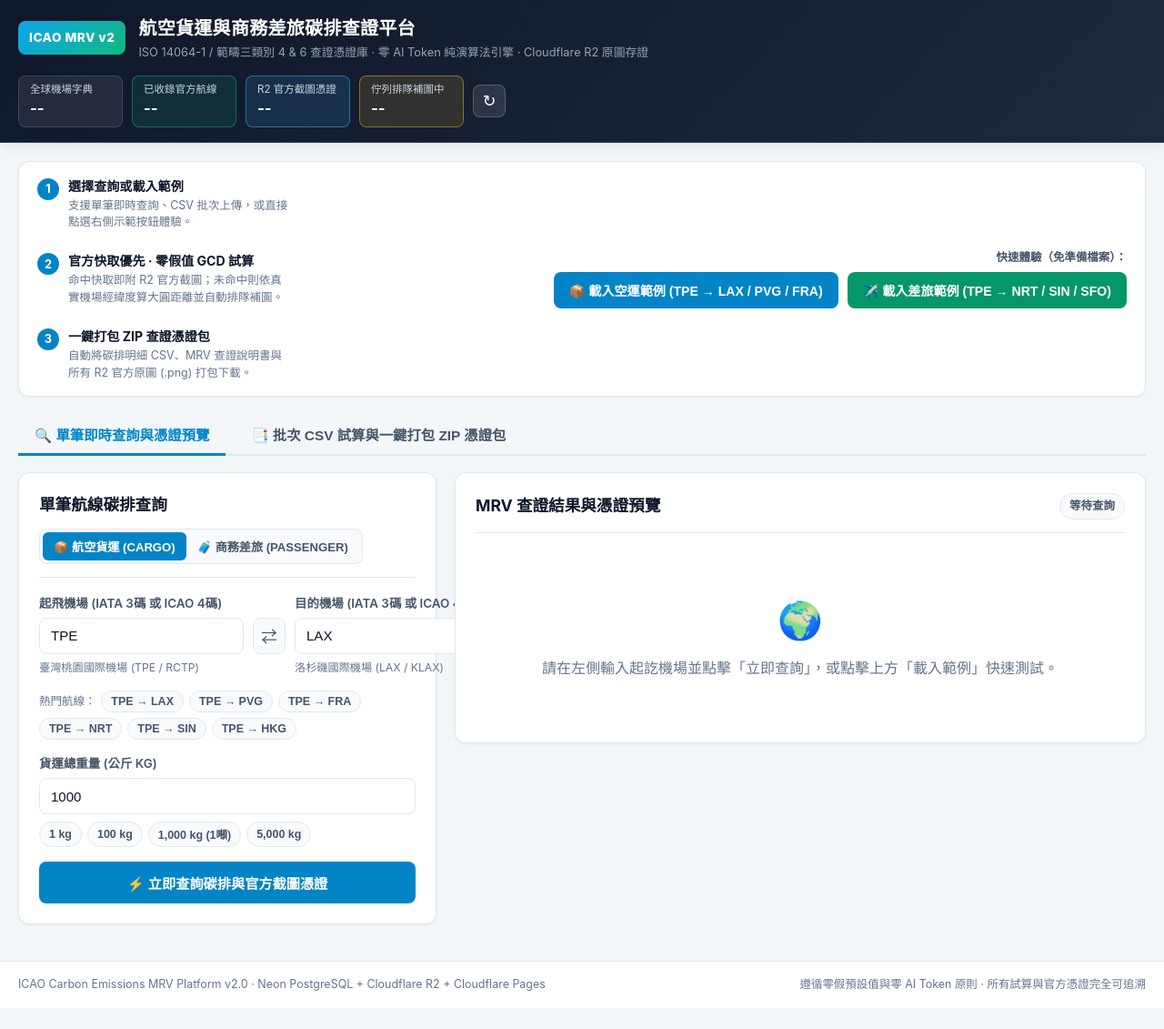
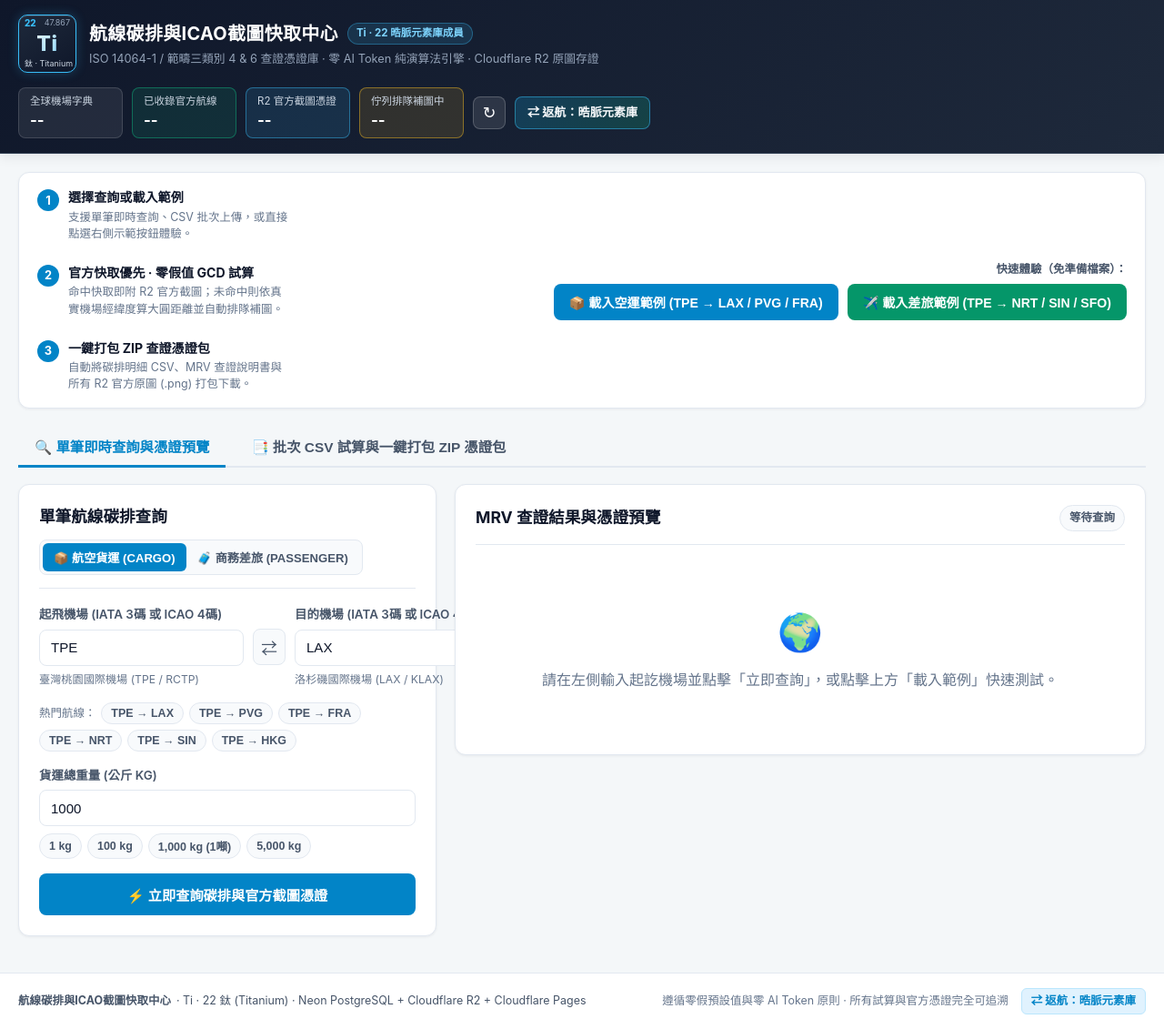
Before and after one commit to whaochen/icao-carbon-v2, a website: page web/index.html in a window 1280 px wide. Shown: the whole page at 91% size. Before the commit the page ends 1108 px from the top, so only its background shows below. Drawn offline with nearby package versions, Linux system fonts and the light colour scheme; no server answers.

Commit message:
Style: Rebrand to 航線碳排與ICAO截圖快取中心 with Ti-22 badge and Hao Element Matrix navigation

```diff
--- a/web/app.js
+++ b/web/app.js
@@ -33,6 +33,7 @@ const DEMO_PAX_ITEMS = [
 
 // ==================== 初始化 ====================
 document.addEventListener("DOMContentLoaded", async () => {
+  checkOriginArrivalBanner();
   bindTabEvents();
   bindSingleLookupEvents();
   bindBatchEvents();
@@ -41,6 +42,15 @@ document.addEventListener("DOMContentLoaded", async () => {
 
   await Promise.all([loadQueueStatus(), loadAirportsDictionary()]);
 });
+
+function checkOriginArrivalBanner() {
+  const params = new URLSearchParams(window.location.search);
+  const fromParam = (params.get("from") || params.get("ref") || "").toLowerCase();
+  if (fromParam.includes("hao") || fromParam.includes("element") || fromParam.includes("matrix")) {
+    const bar = document.getElementById("originArrivalBar");
+    if (bar) bar.hidden = false;
+  }
+}
 
 // ==================== 頂部狀態列與機場字典 ====================
 async function loadQueueStatus() {
--- a/web/index.html
+++ b/web/index.html
@@ -3,19 +3,37 @@
 <head>
   <meta charset="UTF-8" />
   <meta name="viewport" content="width=device-width, initial-scale=1.0" />
-  <title>ICAO 航空碳排 MRV 查證與批次憑證系統 v2.0</title>
+  <title>航線碳排與ICAO截圖快取中心 | Ti · 22 鈦 — 晧脈元素庫</title>
   <link rel="stylesheet" href="./styles.css" />
   <!-- JSZip CDN：純前端無 Token 打包 R2 官方截圖與 CSV 查證報表 -->
   <script src="https://cdn.jsdelivr.net/npm/jszip@3.10.1/dist/jszip.min.js"></script>
 </head>
 <body>
+  <!-- 來源提示列（當網址帶有 ?from=hao-element-matrix 時自動顯示） -->
+  <div class="origin-arrival-bar" id="originArrivalBar" hidden>
+    <div class="container origin-arrival-inner">
+      <span class="arrival-text">✈️ 已自『晧脈元素庫』起飛抵達 <strong>Ti·22 航線中心</strong>（航線碳排與ICAO截圖快取中心）</span>
+      <a href="https://hao-element-matrix.pages.dev/" class="arrival-return-link">⇄ 快速返航：晧脈元素庫</a>
+    </div>
+  </div>
+
   <!-- 頂部品牌與即時資料庫狀態列 -->
   <header class="topbar">
     <div class="container topbar-inner">
       <div class="brand">
-        <div class="brand-badge">ICAO MRV v2</div>
+        <a href="https://hao-element-matrix.pages.dev/" class="element-tile" title="晧脈元素庫 · 第 22 號元素：鈦 (Titanium)">
+          <div class="element-top">
+            <span class="element-number">22</span>
+            <span class="element-mass">47.867</span>
+          </div>
+          <div class="element-symbol">Ti</div>
+          <div class="element-name">鈦 · Titanium</div>
+        </a>
         <div>
-          <h1 class="brand-title">航空貨運與商務差旅碳排查證平台</h1>
+          <div class="brand-title-row">
+            <h1 class="brand-title">航線碳排與ICAO截圖快取中心</h1>
+            <span class="element-member-tag">Ti · 22 晧脈元素庫成員</span>
+          </div>
           <p class="brand-subtitle">ISO 14064-1 / 範疇三類別 4 &amp; 6 查證憑證庫 · 零 AI Token 純演算法引擎 · Cloudflare R2 原圖存證</p>
         </div>
       </div>
@@ -40,6 +58,9 @@
         <button type="button" class="btn-icon" id="btnRefreshStats" title="重新整理資料庫狀態">
           ↻
         </button>
+        <a href="https://hao-element-matrix.pages.dev/" class="btn-return-matrix" title="返回晧脈元素庫主控台">
+          ⇄ 返航：晧脈元素庫
+        </a>
       </div>
     </div>
   </header>
@@ -440,8 +461,14 @@
   <!-- 底部版權與架構資訊 -->
   <footer class="footer">
     <div class="container footer-inner">
-      <span>ICAO Carbon Emissions MRV Platform v2.0 · Neon PostgreSQL + Cloudflare R2 + Cloudflare Pages</span>
-      <span>遵循零假預設值與零 AI Token 原則 · 所有試算與官方憑證完全可追溯</span>
+      <div class="footer-brand">
+        <strong>航線碳排與ICAO截圖快取中心</strong>
+        <span>· Ti · 22 鈦 (Titanium) · Neon PostgreSQL + Cloudflare R2 + Cloudflare Pages</span>
+      </div>
+      <div class="footer-nav">
+        <span>遵循零假預設值與零 AI Token 原則 · 所有試算與官方憑證完全可追溯</span>
+        <a href="https://hao-element-matrix.pages.dev/" class="footer-return-link">⇄ 返航：晧脈元素庫</a>
+      </div>
     </div>
   </footer>
 
--- a/web/styles.css
+++ b/web/styles.css
@@ -47,7 +47,42 @@ body {
   width: 100%;
 }
 
-/* ==================== Topbar ==================== */
+/* ==================== Origin Arrival Banner & Topbar ==================== */
+.origin-arrival-bar {
+  background: linear-gradient(90deg, #0284c7 0%, #059669 100%);
+  color: #ffffff;
+  font-size: 0.82rem;
+  padding: 7px 0;
+  border-bottom: 1px solid rgba(255, 255, 255, 0.2);
+}
+
+.origin-arrival-bar[hidden] {
+  display: none;
+}
+
+.origin-arrival-inner {
+  display: flex;
+  align-items: center;
+  justify-content: space-between;
+  flex-wrap: wrap;
+  gap: 10px;
+}
+
+.arrival-return-link {
+  color: #ffffff;
+  font-weight: 700;
+  text-decoration: none;
+  background: rgba(15, 23, 42, 0.25);
+  border: 1px solid rgba(255, 255, 255, 0.35);
+  padding: 2px 10px;
+  border-radius: 999px;
+  transition: background 0.15s;
+}
+
+.arrival-return-link:hover {
+  background: rgba(15, 23, 42, 0.45);
+}
+
 .topbar {
   background: linear-gradient(135deg, #0f172a 0%, #1e293b 100%);
   color: #ffffff;
@@ -70,15 +105,72 @@ body {
   gap: 14px;
 }
 
-.brand-badge {
-  background: linear-gradient(135deg, #0ea5e9, #10b981);
-  color: #fff;
+/* Ti · 22 化學元素方塊徽章 */
+.element-tile {
+  width: 64px;
+  height: 64px;
+  background: linear-gradient(145deg, #1e293b 0%, #0f172a 100%);
+  border: 1.5px solid #38bdf8;
+  border-radius: 10px;
+  padding: 4px 6px;
+  display: flex;
+  flex-direction: column;
+  justify-content: space-between;
+  text-decoration: none;
+  color: #ffffff;
+  box-shadow: 0 0 12px rgba(56, 189, 248, 0.25), inset 0 1px 0 rgba(255, 255, 255, 0.15);
+  transition: transform 0.15s, box-shadow 0.15s, border-color 0.15s;
+  flex-shrink: 0;
+}
+
+.element-tile:hover {
+  transform: translateY(-1px);
+  border-color: #34d399;
+  box-shadow: 0 0 16px rgba(52, 211, 153, 0.4);
+}
+
+.element-top {
+  display: flex;
+  align-items: center;
+  justify-content: space-between;
+  font-size: 0.62rem;
+  line-height: 1;
+}
+
+.element-number {
   font-weight: 800;
-  font-size: 0.85rem;
-  padding: 8px 12px;
-  border-radius: var(--radius-md);
+  color: #38bdf8;
+}
+
+.element-mass {
+  color: #94a3b8;
+  font-size: 0.56rem;
+}
+
+.element-symbol {
+  font-size: 1.45rem;
+  font-weight: 800;
+  line-height: 1;
+  text-align: center;
   letter-spacing: 0.5px;
+  background: linear-gradient(135deg, #f8fafc 0%, #7dd3fc 100%);
+  -webkit-background-clip: text;
+  -webkit-text-fill-color: transparent;
+}
+
+.element-name {
+  font-size: 0.56rem;
+  text-align: center;
+  color: #cbd5e1;
+  line-height: 1;
   white-space: nowrap;
+}
+
+.brand-title-row {
+  display: flex;
+  align-items: center;
+  gap: 10px;
+  flex-wrap: wrap;
 }
 
 .brand-title {
@@ -87,10 +179,44 @@ body {
   letter-spacing: 0.3px;
 }
 
+.element-member-tag {
+  font-size: 0.72rem;
+  font-weight: 700;
+  color: #7dd3fc;
+  background: rgba(56, 189, 248, 0.14);
+  border: 1px solid rgba(56, 189, 248, 0.35);
+  padding: 2px 9px;
+  border-radius: 999px;
+  white-space: nowrap;
+}
+
 .brand-subtitle {
   font-size: 0.8rem;
   color: #94a3b8;
-  margin-top: 2px;
+  margin-top: 3px;
+}
+
+.btn-return-matrix {
+  display: inline-flex;
+  align-items: center;
+  gap: 6px;
+  height: 36px;
+  padding: 0 13px;
+  border-radius: var(--radius-md);
+  background: linear-gradient(135deg, rgba(14, 165, 233, 0.22), rgba(16, 185, 129, 0.22));
+  border: 1px solid rgba(56, 189, 248, 0.5);
+  color: #f8fafc;
+  font-size: 0.82rem;
+  font-weight: 700;
+  text-decoration: none;
+  white-space: nowrap;
+  transition: all 0.15s;
+}
+
+.btn-return-matrix:hover {
+  background: linear-gradient(135deg, #0284c7, #059669);
+  border-color: #6ee7b7;
+  color: #ffffff;
 }
 
 .stats-bar {
@@ -1095,7 +1221,40 @@ body {
 
 .footer-inner {
   display: flex;
+  align-items: center;
   justify-content: space-between;
   flex-wrap: wrap;
-  gap: 10px;
+  gap: 12px;
 }
+
+.footer-brand {
+  display: flex;
+  align-items: center;
+  flex-wrap: wrap;
+  gap: 6px;
+  color: var(--text-secondary);
+}
+
+.footer-nav {
+  display: flex;
+  align-items: center;
+  flex-wrap: wrap;
+  gap: 14px;
+}
+
+.footer-return-link {
+  color: var(--primary);
+  font-weight: 700;
+  text-decoration: none;
+  padding: 4px 10px;
+  border-radius: var(--radius-sm);
+  background: var(--primary-light);
+  border: 1px solid #bae6fd;
+  transition: all 0.15s;
+}
+
+.footer-return-link:hover {
+  background: var(--primary);
+  color: #ffffff;
+  border-color: var(--primary);
+}
```
